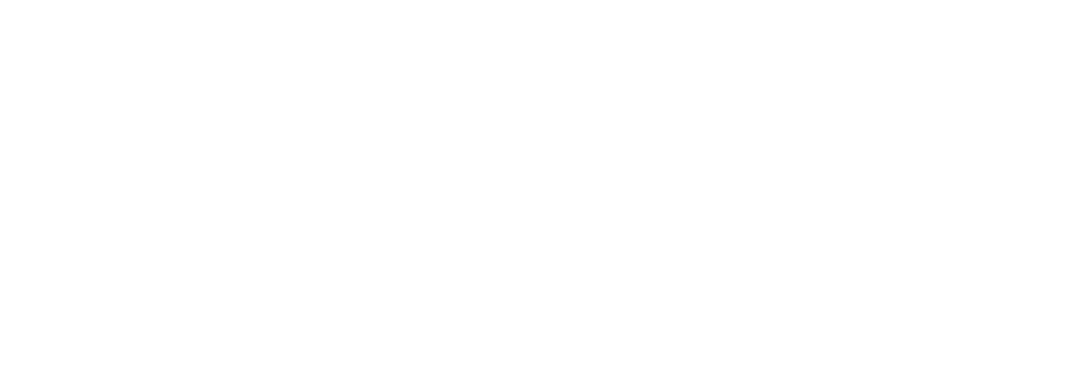
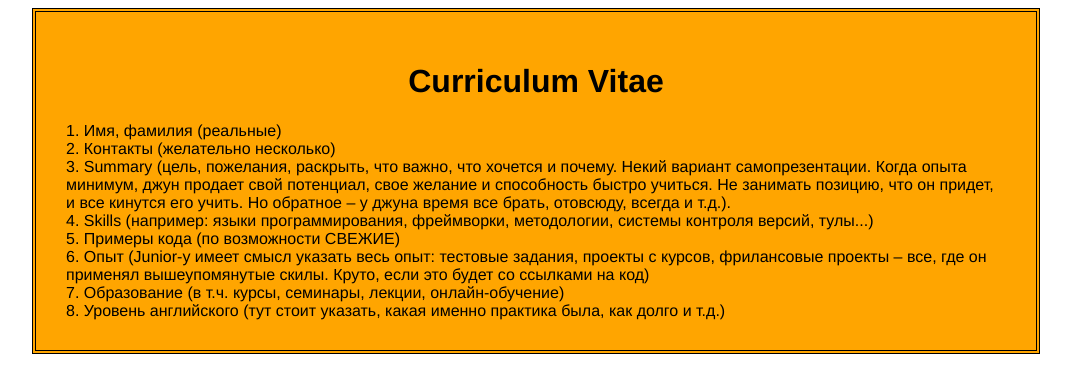
Before and after one commit to AlekEngineer/rsschool-codejam1-cv, a plain HTML site: page index.html in a window 1280 px wide. Shown: the whole page, without its empty margins (104-1175 px from the left). Drawn offline with Linux system fonts and the light colour scheme.

Commit message:
HTML file structure defined

```diff
--- a/index.html
+++ b/index.html
@@ -6,6 +6,22 @@
     <link rel="stylesheet" href="style.css">
   </head>
   <body>
+<div>
 
+<center> <h1>Curriculum Vitae</h1></center>
+1. Имя, фамилия (реальные)<br>
+2. Контакты (желательно несколько)<br>
+3. Summary (цель, пожелания, раскрыть, что важно, что хочется и почему.
+Некий вариант самопрезентации. Когда опыта минимум, джун продает свой потенциал,
+свое желание и способность быстро учиться. Не занимать позицию, что он придет,
+и все кинутся его учить. Но обратное – у джуна время все брать, отовсюду, всегда и т.д.).<br>
+4. Skills (например: языки программирования, фреймворки, методологии, системы контроля версий, тулы...)<br>
+5. Примеры кода (по возможности СВЕЖИЕ)<br>
+6. Опыт (Junior-у имеет смысл указать весь опыт: тестовые задания, проекты с курсов,
+фрилансовые проекты – все, где он применял вышеупомянутые скилы.
+Круто, если это будет со ссылками на код)<br>
+7. Образование (в т.ч. курсы, семинары, лекции, онлайн-обучение)<br>
+8. Уровень английского (тут стоит указать, какая именно практика была, как долго и т.д.)<br>
+</div>
   </body>
 </html>
--- a/style.css
+++ b/style.css
@@ -1,3 +1,13 @@
+html {
+  width:1024px;
+  margin: auto;
+}
 body {
   font-family: "Helvetica", "Arial", sans-serif;
 }
+div {
+  background:orange;
+  border: 4px double black; /* Параметры границы */
+  padding: 30px; /* Поля вокруг текста *
+
+}
```
Also changed, not shown: photo.jpg.
